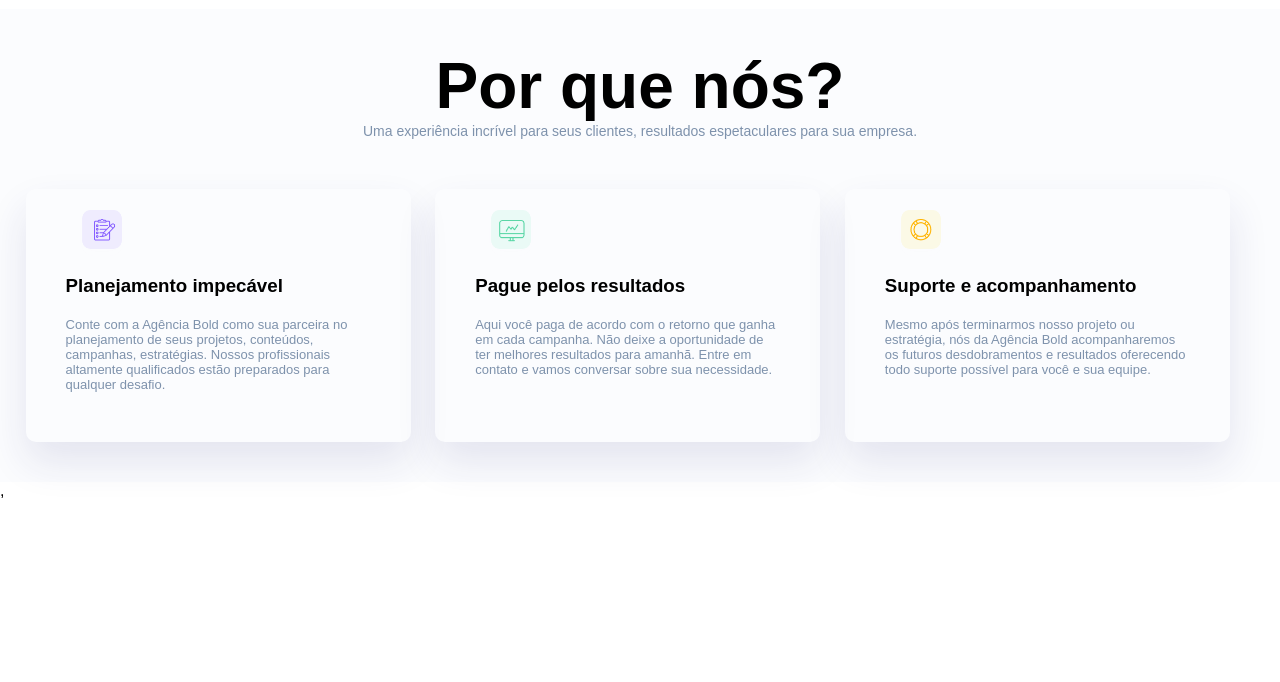
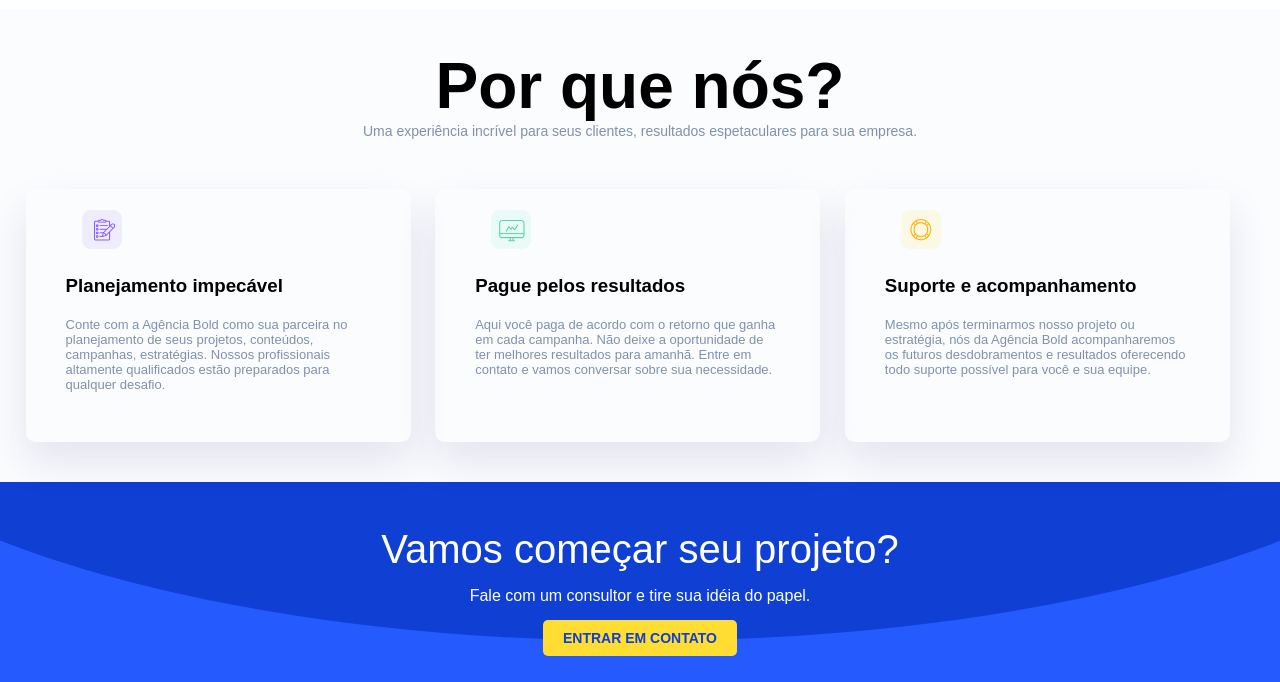
Before and after one commit to Muglly/Ag-nciaBold-singlePage, a plain HTML site: page index.htm in a window 1280 px wide. Shown: the part 1229-1911 px from the top of the page. Before the commit the page ends 1729 px from the top, so only its background shows below. Drawn offline with Linux system fonts and the light colour scheme.

Commit message:
Section cta

```diff
--- a/css/style.css
+++ b/css/style.css
@@ -69,7 +69,7 @@
     font-weight: normal;
 }
 
-.mackup img{
+.mockup img{
     max-width: 100%;
 }
 
@@ -136,6 +136,40 @@
     margin-bottom: -20px;
 }
 
+/* *********** */
+
+.cta{
+   background-image: url("../images/BANNER\ IMG.svg");
+   background-size: cover;
+   background-position: center;
+   padding: 20px 10px;
+   min-height: 200px;
+   text-align: center;
+   color: white;
+}
+
+.cta h2, .cta h4{
+    font-weight: normal;
+    margin-bottom: 1.2%;
+}
+
+.cta h2{
+    font-size: 40px;
+    margin-top: 2%;
+}
+
+.cta a{
+    display: inline-block;
+    padding: 10px 20px;
+    border-radius: 5px;
+    background-color: #FFDD33;
+    text-decoration: none;
+    text-transform: uppercase;
+    color: #0F3FD3;
+    font-weight: bold;
+    font-size: 14px;
+}
+
 @media screen and (max-width: 768px){
 
     .marcas > .center{
@@ -157,4 +191,8 @@
         width: 100%;
         margin-right: 0;
     }
+
+    .cta h2, .cta h4{
+        margin-bottom: 2.3%;
+    }
 }
--- a/index.htm
+++ b/index.htm
@@ -29,7 +29,7 @@
                 <br>
                 <p>E veja resultados expressivos dia após dia</p>
                 <br>
-                <img src="./images/mockup.svg"
+                <img src="images/mockup.svg"/>
             </div><!--mockup-->
         </div><!--center-->
     </section><!--main-->
@@ -69,6 +69,13 @@
             </div>
         </div><!--center-->
     </section><!--pqNos-->
-,<script src="./js/script.js"></script>
+
+    <section class="cta">
+            <h2>Vamos começar seu projeto?</h2>
+            <h4>Fale com um consultor e tire sua idéia do papel.</h4>
+            <a href="">Entrar em Contato</a>
+    </section><!--cta-->
+
+<script src="./js/script.js"></script>
 </body>
 </html>
```
Also changed, not shown: images/BANNER IMG.svg (added), images/IMAGEM1.png (added), 4 other files.
